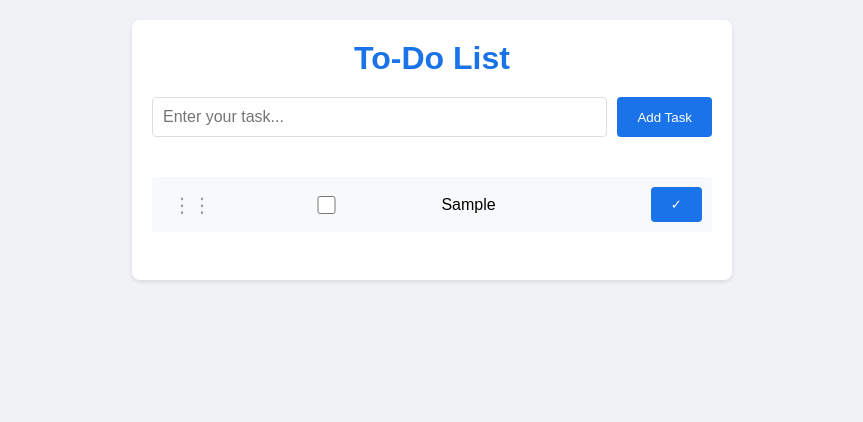
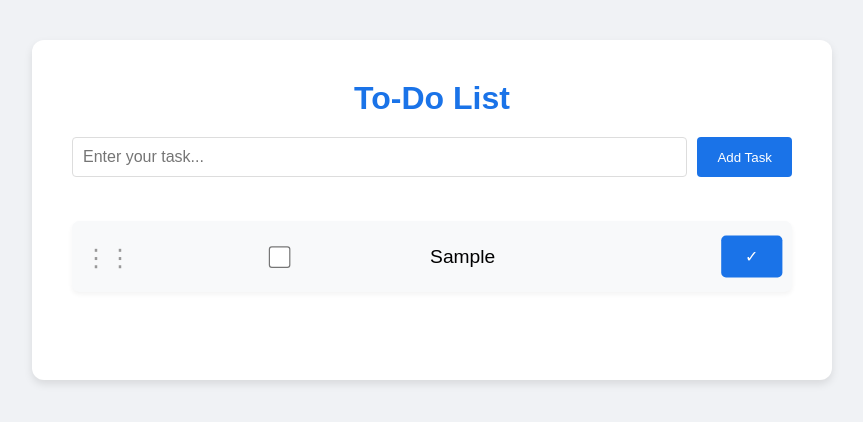
Before and after one commit to pega6-beta-1/team-todo-app, a plain HTML site: page index.html in a window 1280 px wide. Both pictures are taken after typing "Sample" into the empty fields and a click on the button "Add Task". Shown: the whole page, without its empty margins (208-1071 px from the left). Drawn offline with Linux system fonts and the light colour scheme.

Commit message:
Version 5

```diff
--- a/css/styles.css
+++ b/css/styles.css
@@ -11,12 +11,14 @@ body {
 }
 
 .container {
-    max-width: 600px;
+    max-width: 800px; /* Increased from 600px */
     margin: 0 auto;
     background: white;
-    padding: 20px;
-    border-radius: 8px;
-    box-shadow: 0 2px 4px rgba(0, 0, 0, 0.1);
+    padding: 40px; /* Increased from 20px */
+    border-radius: 12px; /* Increased from 8px */
+    box-shadow: 0 4px 8px rgba(0, 0, 0, 0.1);
+    margin-top: 20px; /* Added to prevent top task from being cut off */
+    margin-bottom: 20px;
 }
 
 h1 {
@@ -55,13 +57,20 @@ button:hover {
 .task {
     display: flex;
     align-items: center;
-    padding: 10px;
+    padding: 12px 8px; /* Reduced horizontal padding */
     background: #f8f9fa;
-    margin-bottom: 8px;
-    border-radius: 4px;
-    transition: all 0.3s ease;
-    transform-origin: top center;
-    will-change: transform, font-size;
+    margin-bottom: 16px;
+    border-radius: 6px;
+    transition: all 0.3s ease, transform 0.3s ease-out;
+    transform-origin: center;
+    will-change: transform, font-size, margin;
+    position: relative;
+    z-index: 1;
+    box-shadow: 0 2px 4px rgba(0, 0, 0, 0.05);
+}
+
+.task:hover {
+    z-index: 2; /* Ensure hovered task stays above others */
 }
 
 .task.completed {
@@ -72,16 +81,24 @@ button:hover {
 }
 
 .task.dragging {
-    opacity: 0.5;
+    z-index: 3; /* Ensure dragged task stays on top */
+    opacity: 0.9; /* Make it slightly more visible while dragging */
     background: #e3f2fd;
+    box-shadow: 0 2px 8px rgba(0, 0, 0, 0.1);
 }
 
 .task.drag-over {
     border-top: 2px solid #1a73e8;
 }
 
+.task.removing {
+    opacity: 0;
+    transform: scale(0.8);
+    margin-top: -50px;
+}
+
 .task-checkbox {
-    margin-right: 10px;
+    margin-right: 4px; /* Further reduced from 6px */
     width: 18px;
     height: 18px;
     cursor: pointer;
@@ -98,13 +115,14 @@ button:hover {
 
 .drag-handle {
     cursor: move;
-    padding: 0 10px;
+    padding: 0 2px; /* Further reduced from 4px */
     color: #999;
     font-size: 20px;
     user-select: none;
     display: flex;
     align-items: center;
     height: 100%;
+    margin-right: 0; /* Removed margin completely */
 }
 
 .task-checkbox,
@@ -119,5 +137,9 @@ button:hover {
 
 #taskList {
     list-style: none;
-    padding: 20px 0;
+    padding: 30px 40px; /* Increased horizontal padding */
+    margin-top: 20px;
+    /* Add padding for scaled items */
+    margin-left: 20px;
+    margin-right: 20px;
 }
--- a/js/app.js
+++ b/js/app.js
@@ -140,14 +140,29 @@ function handleDrop(e) {
 function toggleComplete(element) {
     const task = element.closest('.task');
     task.classList.toggle('completed');
-    saveTasks();
 
     if (element.type === 'checkbox' && element.checked) {
+        // Add transition class for smooth fade out
+        task.classList.add('removing');
+        // Trigger immediate scale update for other tasks
+        const tasks = document.querySelectorAll('.task:not(.removing)');
+        tasks.forEach((otherTask, index) => {
+            const scale = 1.2 - (index * 0.05);
+            const fontSize = 18 - (index * 0.8);
+            otherTask.style.transform = `scale(${Math.max(scale, 0.7)})`;
+            otherTask.querySelector('.task-text').style.fontSize =
+                `${Math.max(fontSize, 12)}px`;
+            otherTask.style.marginBottom =
+                `${Math.max(24 - (index * 2), 12)}px`;
+        });
+
         setTimeout(() => {
             task.remove();
+            updateTaskScaling();
             saveTasks();
-        }, 500); // Small delay so user can see the completion before deletion
+        }, 300);
     }
+    saveTasks();
 }
 
 // Add event listener for Enter key
@@ -162,10 +177,11 @@ function updateTaskScaling() {
     const totalTasks = tasks.length;
 
     tasks.forEach((task, index) => {
-        const scale = 1 - (index * 0.03); // Decrease by 3% for each position
-        const fontSize = 16 - (index * 0.5); // Decrease font size by 0.5px for each position
+        const scale = 1.2 - (index * 0.05); // Keep the same scale reduction
+        const fontSize = 16 - (index * 0.3); // Reduced from 0.8 to 0.3 for more subtle reduction
 
-        task.style.transform = `scale(${Math.max(scale, 0.7)})`; // Don't go smaller than 70%
-        task.querySelector('.task-text').style.fontSize = `${Math.max(fontSize, 12)}px`; // Don't go smaller than 12px
+        task.style.transform = `scale(${Math.max(scale, 0.7)})`;
+        task.querySelector('.task-text').style.fontSize = `${Math.max(fontSize, 14)}px`; // Increased minimum from 12px to 14px
+        task.style.marginBottom = `${Math.max(24 - (index * 2), 12)}px`;
     });
 }
```
